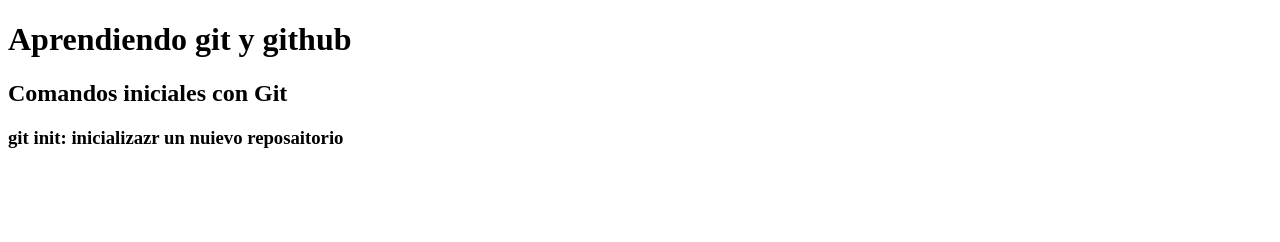
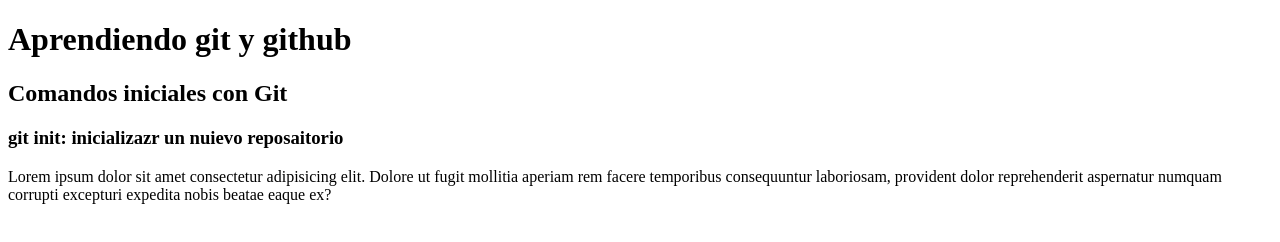
Before and after one commit to Perez8899/fulllStack, a plain HTML site: page index.htm in a window 1280 px wide. Drawn offline with Linux system fonts and the light colour scheme.

Commit message:
agregando cambios

```diff
--- a/index.htm
+++ b/index.htm
@@ -11,7 +11,9 @@
     <h1>Aprendiendo git y github</h1>
     <h2>Comandos iniciales con Git</h2>
     <h3>git init: inicializazr un nuievo reposaitorio</h3>
-    <h4></h4>
+    <p>Lorem ipsum dolor sit amet consectetur adipisicing elit. Dolore ut fugit mollitia aperiam rem facere temporibus
+        consequuntur laboriosam, provident dolor reprehenderit aspernatur numquam corrupti excepturi expedita nobis
+        beatae eaque ex?</p>
 </body>
 
 </html>
```
Also changed, not shown: index2.html (added, +11 -0 lines), 1 other file.
